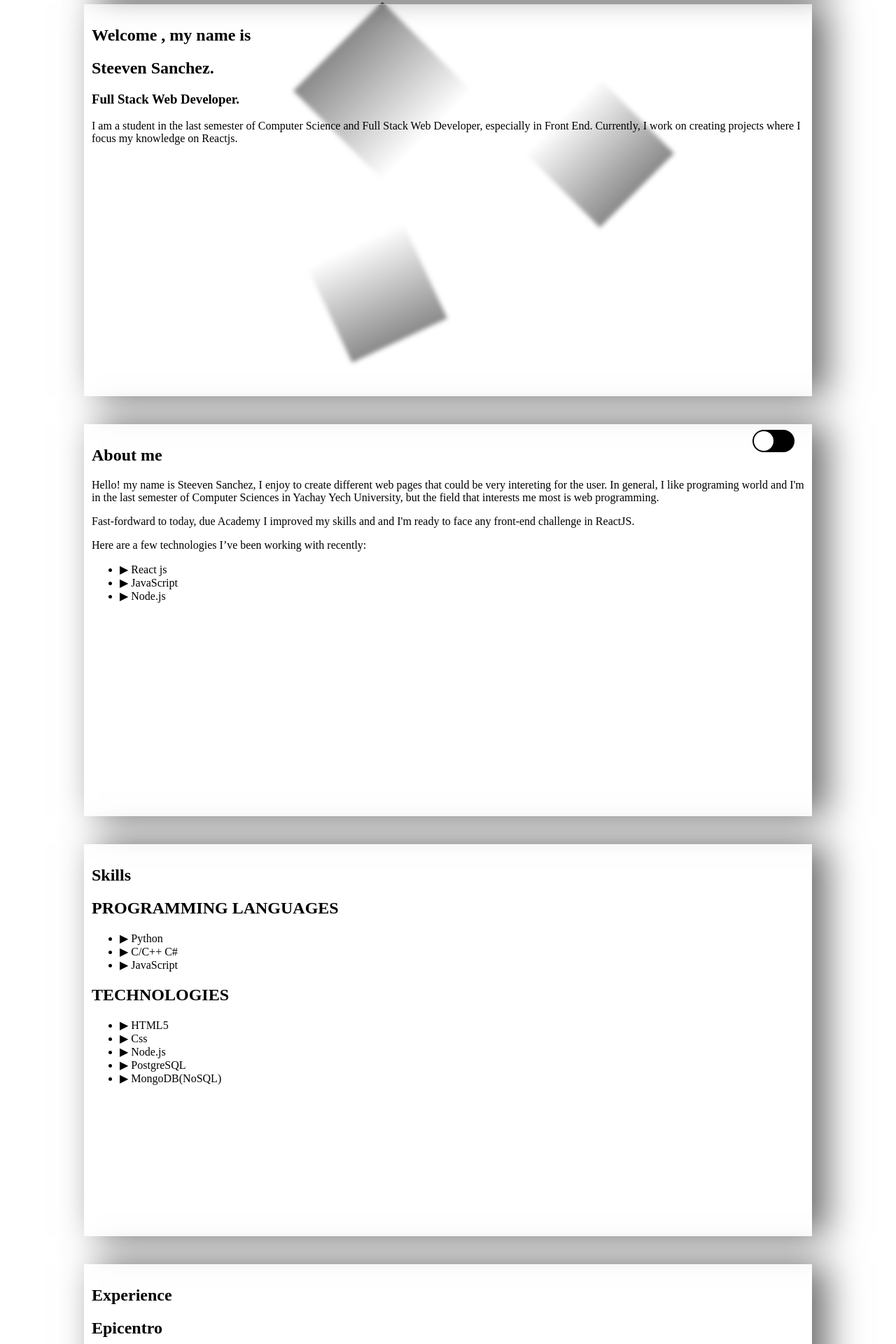
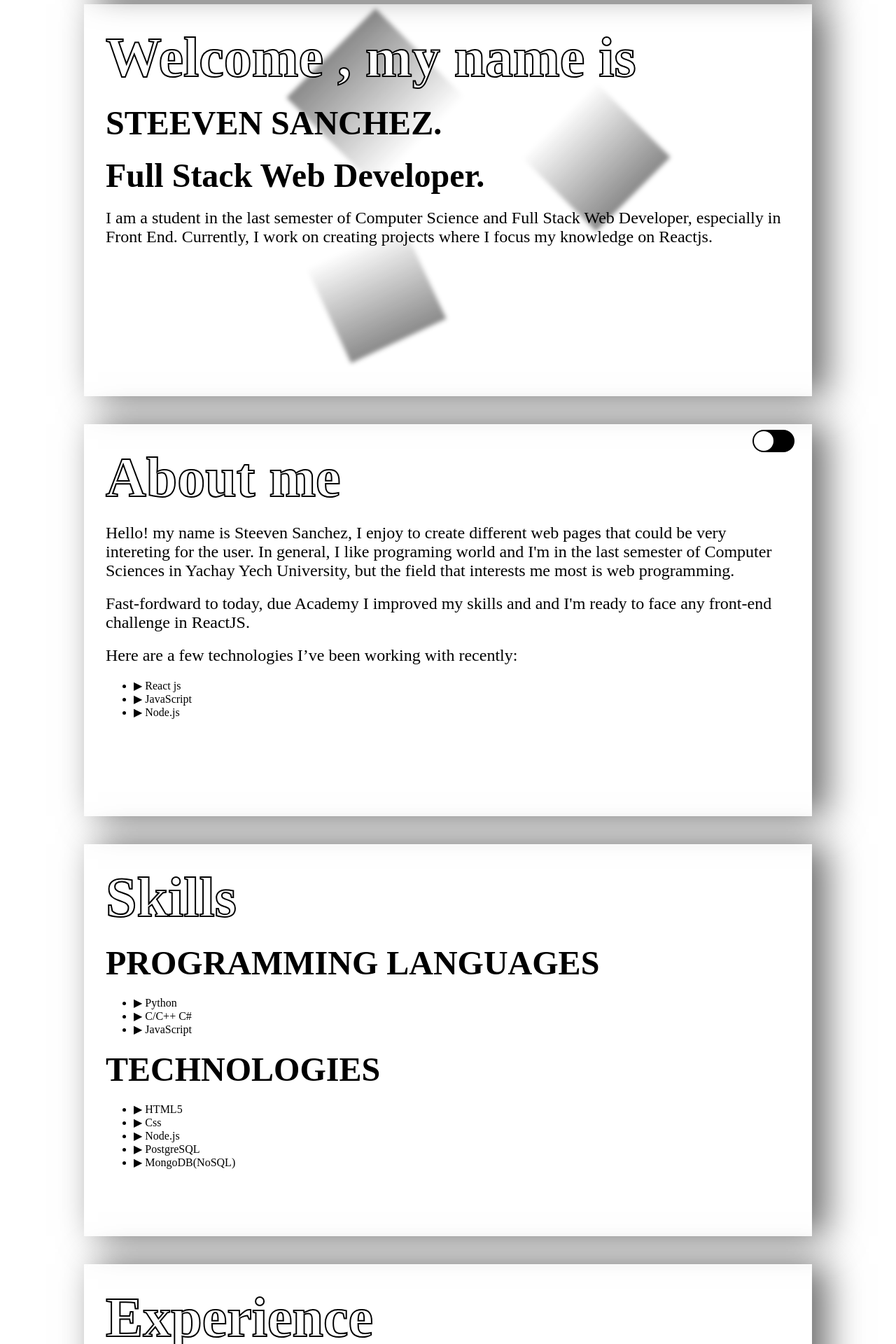
Before and after one commit to Stiwii/3er-Portafolio, a React (Vite) app: page / in a window 1280 px wide. Shown: the part 114-2034 px from the top of the page at 70% size. Built offline with nearby package versions, Linux system fonts and the light colour scheme.

Commit message:
letras con formato

```diff
--- a/src/App.css
+++ b/src/App.css
@@ -30,7 +30,7 @@
     background: linear-gradient(to left, var(--color-3) , var(--color-1t) );
     left: 150px;
     top: 150px;
-    animation: t1 8s ease infinite;
+    animation: t1 9s ease infinite;
   }
   .triangle2{
     width: 150px;
@@ -47,7 +47,7 @@
     background: linear-gradient(to left, var(--color-1t) , var(--color-3) );
     top: 50px;
     right: 0px;
-    animation: t3 7s ease infinite;
+    animation: t3 9s ease infinite;
   }
 
   @keyframes t1 {
@@ -55,7 +55,7 @@
         transform: rotate(45deg) translateY(0px);
     }
     50%{
-        transform:rotate(45deg) translateY(20px);
+        transform:rotate(45deg) translateY(30px);
     }
     100%{
         transform:rotate(45deg) translateY(0px);
@@ -66,7 +66,7 @@
         transform:rotate(65deg) translateY(0px);
     }
     50%{
-        transform:rotate(65deg) translateY(20px);
+        transform:rotate(65deg) translateY(30px);
     }
     100%{
         transform:rotate(65deg) translateY(0px);
@@ -78,7 +78,7 @@
         transform:rotate(45deg) translateY(0px);
     }
     50%{
-        transform:rotate(45deg) translateY(20px);
+        transform:rotate(45deg) translateY(30px);
     }
     100%{
         transform:rotate(45deg) translateY(0px);
@@ -140,4 +140,32 @@ section{
     border-left: 1px solid var(--color-1t) ;
     border-top: 1px solid  var(--color-1t);
     backdrop-filter: blur(3px);
+
 }
+
+h2{
+
+  -webkit-text-stroke: 2px var(--color-2) ;
+  color: var(--color-1);
+  font-size: clamp(2rem, 8vw, 5rem);
+  margin: 20px;
+}
+
+h3{
+  font-size: clamp(1rem, 8vw, 3rem);
+  margin: 20px;
+}
+
+h4{
+  font-size: clamp(1rem, 8vw, 3rem);
+  margin: 20px;
+}
+
+p{
+  font-size: clamp(0.5rem, 5vw, 1.5rem);
+  margin: 20px;
+}
+ul{
+  font-size: clamp(0.3rem, 8vw, 1rem);
+  margin: 20px;
+}
--- a/src/App.jsx
+++ b/src/App.jsx
@@ -15,7 +15,7 @@ function App() {
   useEffect(() => {
     setTimeout(() => {
       setIsLoading(false)
-    }, 1000) //tiempo de carga del loading
+    }, 500) //tiempo de carga del loading
   }, [isLoading])
   // constante abrir el navbar
   const [clicked, setClicked] = useState(false)
--- a/src/coponents/About.jsx
+++ b/src/coponents/About.jsx
@@ -10,7 +10,7 @@ const About = () => {
       <div className="about__container vista">
 
       <div className='title'>
-        <h1><span>About me</span></h1>
+        <h2><span>About me</span></h2>
       </div>
       <div className='info'>
         <p>
--- a/src/coponents/Experience.jsx
+++ b/src/coponents/Experience.jsx
@@ -7,9 +7,9 @@ const Experience = () => {
   return (
     <ExperienceSection>
       <div className='experience__container vista'>
-        <h1>Experience</h1>
+        <h2>Experience</h2>
         <div className='Epi'>
-          <h2><span> Epicentro </span></h2>
+          <h3><span> Epicentro </span></h3>
           <p>Computer Science Engineer Intern</p>
           <ul>
             <li>Web page modeling and restructuring using CSS and HTML ;</li>
@@ -17,7 +17,7 @@ const Experience = () => {
           </ul>
         </div>
         <div className='bear'>
-          <h2><span> Viewpoint Andean Bear </span></h2>
+          <h3><span> Viewpoint Andean Bear </span></h3>
           <p>Pimampiro community outreach project</p>
           <ul>
             <li>Update of computer software in schools in the Pimampiro community</li>
--- a/src/coponents/Home.jsx
+++ b/src/coponents/Home.jsx
@@ -12,14 +12,14 @@ const Home = () => {
 
         <div className="home__container vista">
           <div>
-             <h1 className='greeting'><span className='greeting__span'><span>Welcome</span> , my name is </span> </h1>
+             <h2 className='greeting'><span className='greeting__span'><span>Welcome</span> , my name is </span> </h2>
         </div>
 
           <div>
-          <h2 className='name'><span className='name_span'>Steeven Sanchez.</span> </h2>
+          <h3 className='name'><span className='name_span'>STEEVEN SANCHEZ.</span> </h3>
         </div>
         <div>
-          <h3 className='employment'><span className='employment__span'>Full Stack Web Developer.</span></h3>
+          <h4 className='employment'><span className='employment__span'>Full Stack Web Developer.</span></h4>
         </div>
 
         <div>
--- a/src/coponents/Skills.jsx
+++ b/src/coponents/Skills.jsx
@@ -8,9 +8,9 @@ const Skills = () => {
     <SkillSection>
 
       <div className='skills__container vista'>
-        <h1><span>Skills</span> </h1>
+        <h2><span>Skills</span> </h2>
         <div className='languages'>
-          <h2><span>PROGRAMMING LANGUAGES</span></h2>
+          <h3><span>PROGRAMMING LANGUAGES</span></h3>
           <ul>
             <li><span>▶ </span> Python</li>
             <li><span>▶ </span> C/C++ C#</li>
@@ -18,7 +18,7 @@ const Skills = () => {
           </ul>
         </div>
         <div className="technologies">
-          <h2>TECHNOLOGIES</h2>
+          <h3>TECHNOLOGIES</h3>
           <ul>
             <li><span>▶ </span> HTML5</li>
             <li><span>▶ </span> Css</li>
```
